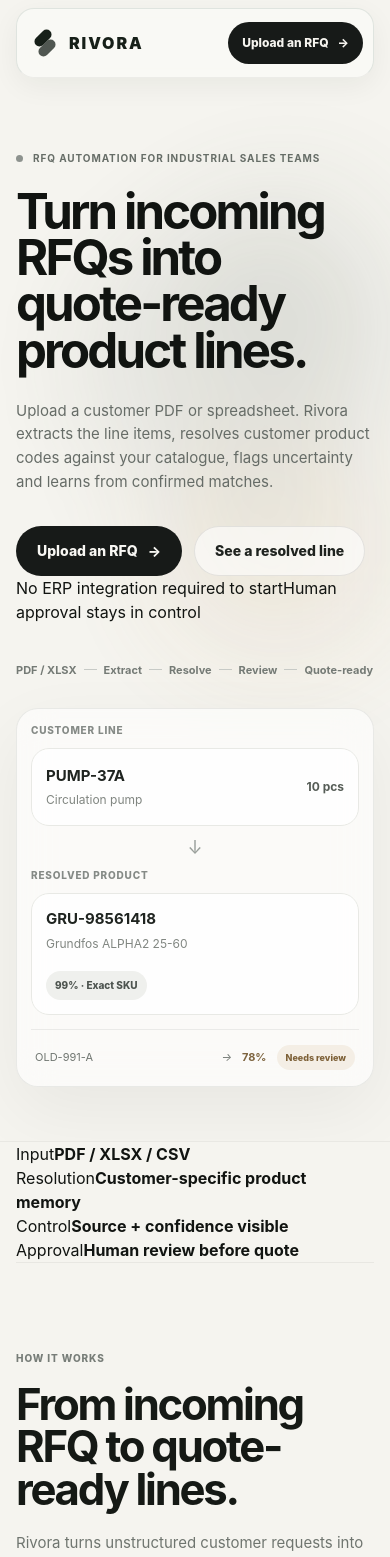
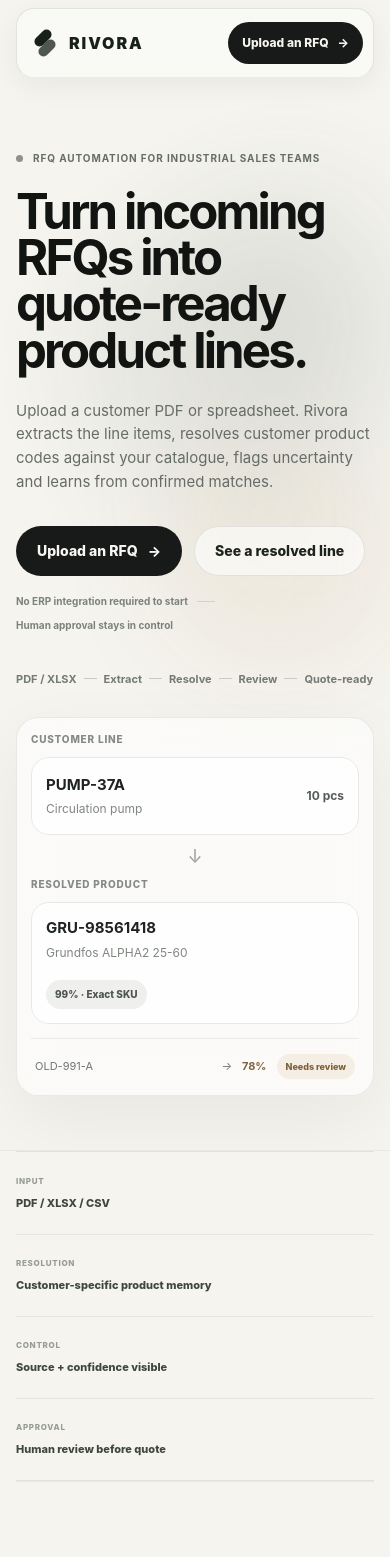
Before and after one commit to miromnb-coder/Rivora, a Next.js app: page / in a window 390 px wide. Shown: the top 1557 px of the page. Built offline with nearby package versions, Linux system fonts and the light colour scheme.

Commit message:
Style homepage conversion proof strip

```diff
--- a/app/globals.css
+++ b/app/globals.css
@@ -4379,3 +4379,98 @@ button, input, select { font: inherit; }
     grid-template-columns: 1fr;
   }
 }
+
+
+/* Homepage v2 — conversion/content pass */
+.hero-conversion-note {
+  margin-top: 18px;
+  display: flex;
+  flex-wrap: wrap;
+  align-items: center;
+  gap: 9px;
+  color: #7b817c;
+  font-size: 10px;
+  font-weight: 720;
+}
+
+.hero-conversion-note i {
+  width: 18px;
+  height: 1px;
+  background: #cfd2ce;
+}
+
+.proof-strip-v2 {
+  display: grid;
+  grid-template-columns: repeat(4, 1fr);
+  border-top: 1px solid #dfe2dd;
+  border-bottom: 1px solid #dfe2dd;
+}
+
+.proof-strip-v2-item {
+  min-height: 108px;
+  padding: 24px 22px 22px 0;
+  display: flex;
+  flex-direction: column;
+  justify-content: center;
+}
+
+.proof-strip-v2-item + .proof-strip-v2-item {
+  border-left: 1px solid #e4e6e2;
+  padding-left: 22px;
+}
+
+.proof-strip-v2-item span,
+.proof-strip-v2-item b {
+  display: block;
+}
+
+.proof-strip-v2-item span {
+  color: #969b97;
+  font-size: 8px;
+  font-weight: 850;
+  letter-spacing: .09em;
+  text-transform: uppercase;
+}
+
+.proof-strip-v2-item b {
+  margin-top: 9px;
+  max-width: 210px;
+  color: #3f4640;
+  font-size: 11px;
+  line-height: 1.4;
+  font-weight: 760;
+}
+
+@media (max-width: 820px) {
+  .proof-strip-v2 {
+    grid-template-columns: 1fr 1fr;
+  }
+
+  .proof-strip-v2-item:nth-child(3) {
+    border-left: 0;
+    border-top: 1px solid #e4e6e2;
+  }
+
+  .proof-strip-v2-item:nth-child(4) {
+    border-top: 1px solid #e4e6e2;
+  }
+}
+
+@media (max-width: 520px) {
+  .proof-strip-v2 {
+    grid-template-columns: 1fr;
+  }
+
+  .proof-strip-v2-item {
+    min-height: 82px;
+    padding: 18px 0;
+  }
+
+  .proof-strip-v2-item + .proof-strip-v2-item,
+  .proof-strip-v2-item:nth-child(3),
+  .proof-strip-v2-item:nth-child(4) {
+    border-left: 0;
+    border-top: 1px solid #e4e6e2;
+    padding-left: 0;
+  }
+}
```
